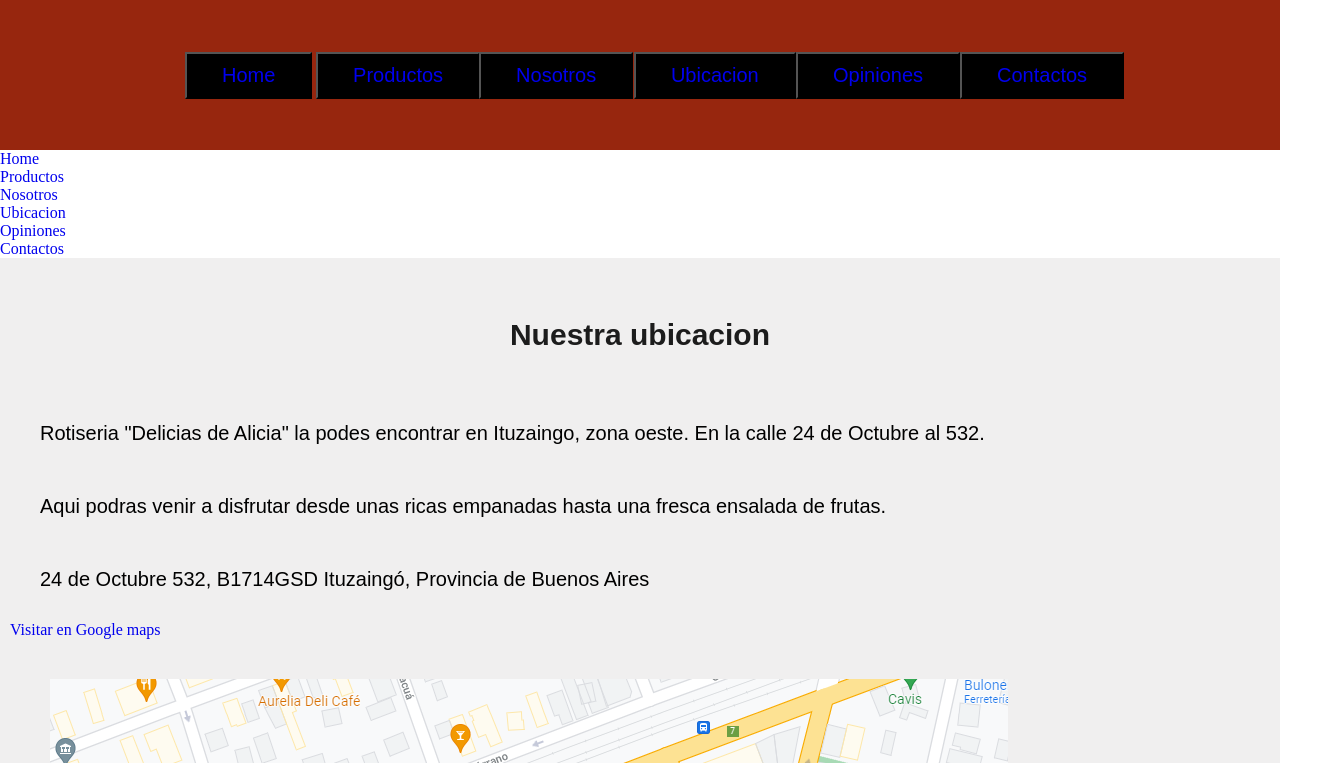
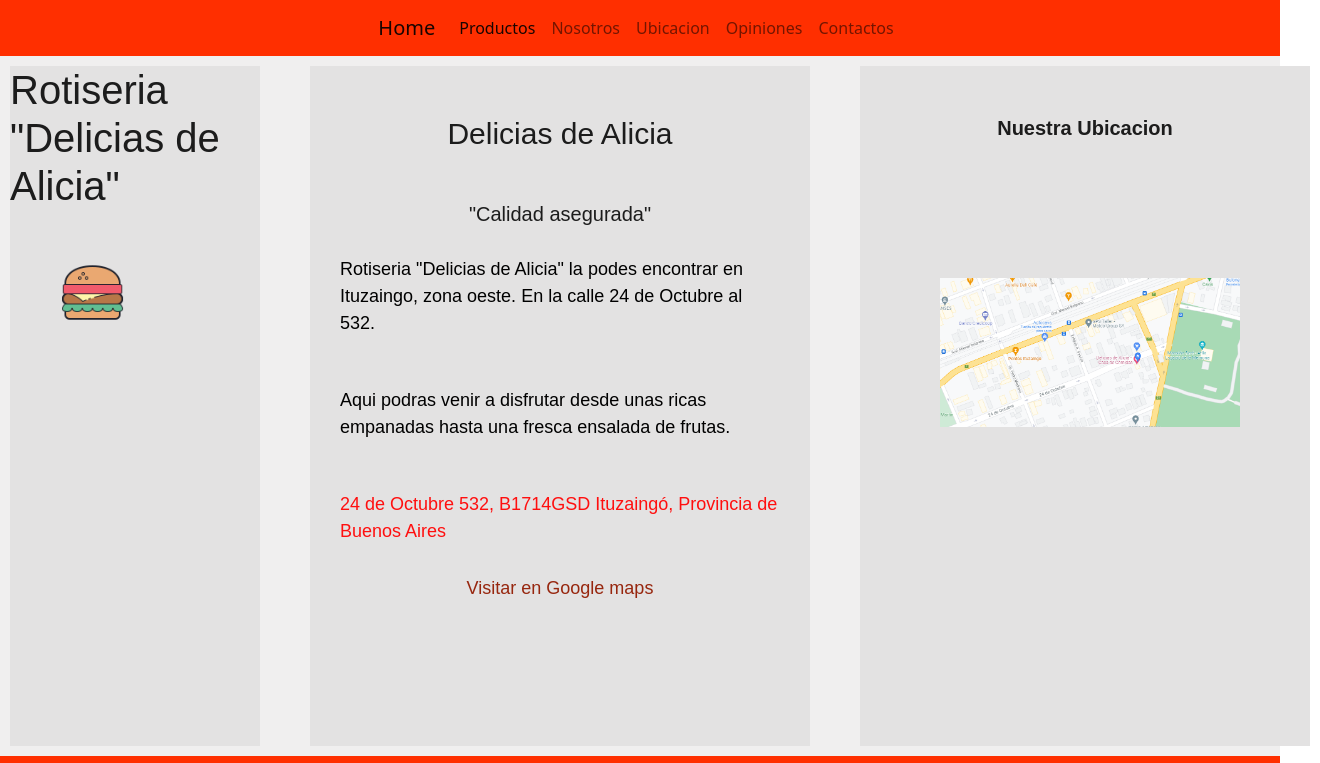
Before and after one commit to SebastianArnez/proyecto_rotiseria_sebastian, a plain HTML site: page secciones/ubicacion.html in a window 1280 px wide. Shown: the top 763 px of the page, 1320 px wide, since content can reach past the window. Drawn offline with nearby package versions, Linux system fonts and the light colour scheme.

Commit message:
segundo commit

```diff
--- a/estetica/style.css
+++ b/estetica/style.css
@@ -6,9 +6,9 @@
 /*HEADER Y NAV*/
 
 header{
-    height: 150px;
+    height: 1fr;
     padding: 0px;
-    background-color: #97260E;
+    background-color: #ff2f00;
     display: flex;
     flex-direction: row;
     justify-content:center;
@@ -16,10 +16,8 @@ header{
 }
 
 .navMenu{
-    color: #97260E;
     font-family: Arial, Helvetica, sans-serif;
     font-size: 20px;
-    background-color: #97260E;
     margin: 0%;
     padding: 0px;
     display: flex;
@@ -32,7 +30,7 @@ header{
 button{
     font-family: Arial, Helvetica, sans-serif;
     font-size: 20px;
-    background-color: black;
+    background-color: #F0EFEF;
     margin: 10%;
     padding: 10px 35px;
     overflow:hidden;
@@ -43,10 +41,6 @@ button:hover {
     color: red;
     box-shadow: inset 0 0 0 3px #606161;
     }
-
-
-
-
 
 a{
     text-decoration: none;
@@ -73,27 +67,22 @@ main{
 .menu{
     background-color: #E3E2E2;
     width: 250px;
-    height: 700px;
+    height: 680px;
 
 }
 
-.vacio{
-    background-color: #F0EFEF;
-    width: 150px;
-    height: 700px;
-}
 
 .texto{
     background-color: #E3E2E2;
     width: 600px;
-    height: 700px;
+    height: 680px;
 
 }
 
 .imagen{
     background-color: #E3E2E2;
     width: 320px;
-    height: 700px;
+    height: 680px;
 
 }
 
@@ -101,8 +90,8 @@ main{
 .ImgDos{
     padding: 20px;
     margin: 20px;
-    max-width: 40%;
-    max-height: 40%;
+    max-width: 50%;
+    max-height: 50%;
 }
 
 h1{
@@ -136,7 +125,7 @@ h3{
 p{
     color: black;
     font-family: Arial, Helvetica, sans-serif;
-    font-size: 20px;
+    font-size: 18px;
     padding: 20px;
     margin: 10px;
     display: flex;
@@ -147,9 +136,9 @@ p{
 
 img{
     padding: 30px;
-    margin: 10px;
-    max-width: 80%;
-    max-height: 80%;
+    margin: 0px;
+    max-width: 100%;
+    max-height: 100%;
 }
 
 
@@ -158,26 +147,21 @@ img{
 
 footer{
     height: 300px;
-    background-color:#E3E2E2;
+    background-color:#ff2f00;
     display: grid;
     grid-template-columns: 350px 400px
 }
 
 
 .footerUno{
-    background-color: #E3E2E2;
+    background-color: #ff2f00;
     width: 350px;
-    height: 200px;
+    height: 250px;
 }
 
-.empty{
-    background-color: #E3E2E2;
-    width: 350px;
-    height: 200px;
-}
 
 .p1{
-    color: #1C1C1C;
+    color: black;
     font-family: Arial, Helvetica, sans-serif;
     font-size: 20px;
     display: flex;
@@ -188,7 +172,7 @@ footer{
 }
 
 .p2{
-    color: #1C1C1C;
+    color: black;
     font-family: Arial, Helvetica, sans-serif;
     font-size: 20px;
     display: flex;
@@ -199,7 +183,7 @@ footer{
 }
 
 .aContacto{
-    color: #97260E;
+    color: rgb(255, 255, 255);
     font-family: Arial, Helvetica, sans-serif;
     font-size: 20px;
     display: flex;
@@ -232,20 +216,20 @@ footer{
 .textoDos{
     background-color: #E3E2E2;
     width: 400px;
-    height: 700px;
+    height: 680px;
 }
 
 .imagenesDeProductos{
     background-color: #E3E2E2;
     width: 590px;
-    height: 800px;
+    height: 680px;
 }
 
 .collage{
     padding: 10px;
     margin: 20px;
     max-width: 550px;
-    max-height: 800px;
+    max-height: 680px;
 }
 
 .ul{
@@ -266,43 +250,96 @@ footer{
     display: flex;
     flex-direction: row;
     justify-content: center;
-    padding: 10px;
-    margin: 10px;
+    padding:0px;
+    margin: 8px;
 }
 
 /*CSS NOSOTROS*/
 
 .mainNosotros{
     background-color: #F0EFEF;
-    margin: 0%;
+    margin: 0px;
     padding: 10px;
-    height: 1000px;
+    height: 980px;
 }
 
 .menuNosotros{
     background-color: #E3E2E2;
     width: 250px;
-    height: 1000px;
+    height: 960px;
 
-}
-
-.vacioNosotros{
-    background-color: #F0EFEF;
-    width: 150px;
-    height: 900px;
 }
 
 .textoTres{
     background-color: #E3E2E2;
     width: 500px;
-    height: 1000px;
+    height: 960px;
 }
 
 .imagenNosotros{
     background-color: #E3E2E2;
     width: 320px;
-    height: 1000px;
+    height: 960px;
 }
+
+
+
+/*CSS UBICACION*/
+
+.sectionUbi{
+    background-color: #F0EFEF;
+    display: grid;
+    grid-template-columns: 250px 50px 500px 50px 450px
+
+}
+
+
+.pUbicacion{
+    color: rgb(255, 15, 15);
+    font-family: Arial, Helvetica, sans-serif;
+    font-size: 18px;
+    padding: 20px;
+    margin: 10px;
+    display: flex;
+    flex-direction: row;
+    justify-content:baseline;
+}
+
+.textoUbi{
+    background-color: #E3E2E2;
+    width: 500px;
+    height: 680px;
+}
+
+.imagenUbicacion{
+    background-color: #E3E2E2;
+    width: 450px;
+}
+
+.imgUbi{
+    max-width: 400px ;
+    max-height: 550px;
+    margin: 30px;
+    padding: 50px;
+}
+
+.imgUbi:hover{
+
+        transform: scale(2.5)
+
+}
+
+.h3Ubi{
+    padding: 50px;
+    font-weight: bolder;
+}
+
+/*CSS OPINIONES*/
+
+{
+
+}
+
 
 /*MOBILE*/
 
--- a/secciones/ubicacion.html
+++ b/secciones/ubicacion.html
@@ -4,6 +4,7 @@
     <meta charset="UTF-8">
     <meta http-equiv="X-UA-Compatible" content="IE=edge">
     <meta name="viewport" content="width=device-width, initial-scale=1.0">
+    <link href="https://cdn.jsdelivr.net/npm/bootstrap@5.1.3/dist/css/bootstrap.min.css" rel="stylesheet" integrity="sha384-1BmE4kWBq78iYhFldvKuhfTAU6auU8tT94WrHftjDbrCEXSU1oBoqyl2QvZ6jIW3" crossorigin="anonymous">
     <title>Rotiseria Alicia-Ubicacion</title>
     <link rel="shortcut icon" href="../imagenes/favicon comida.jpeg" type="image/x-icon">
     <link rel="stylesheet" href="../estetica/style.css">
@@ -11,80 +12,42 @@
 <body>
     <header>
         <div>
-           <nav class="navMenu">
-               <div">
-                   <button>
-                       <a href="../index.html">Home</a>
+            <nav class="navbar navbar-expand-lg navbar-light">
+                <div class="container-fluid">
+                  <a class="navbar-brand" href="../index.html">Home</a>
+                  <button class="navbar-toggler" type="button" data-bs-toggle="collapse" data-bs-target="#navbarNavAltMarkup" aria-controls="navbarNavAltMarkup" aria-expanded="false" aria-label="Toggle navigation">
+                    <span class="navbar-toggler-icon"></span>
                   </button>
+                  <div class="collapse navbar-collapse" id="navbarNavAltMarkup">
+                    <div class="navbar-nav">
+                      <a class="nav-link active" aria-current="page" href="./productos.html">Productos</a>
+                      <a class="nav-link" href="./nosotros.html">Nosotros</a>
+                      <a class="nav-link" href="./ubicacion.html">Ubicacion</a>
+                      <a class="nav-link" href="./opiniones.html">Opiniones</a>
+                      <a class="nav-link" href="./contactos.html">Contactos</a>
                     </div>
-
-               <div>
-                   <button>
-                       <a href="../secciones/productos.html">Productos</a>
-                   </button>
                   </div>
-
-               <div>
-                   <button>
-                       <a href="../secciones/nosotros.html">Nosotros</a>
-                   </button>
-               </div>
-
-               <div>
-                   <button>
-                       <a href="../secciones/ubicacion.html">Ubicacion</a>
-                   </button>
-               </div>
-
-               <div>
-                   <button>
-                       <a href="../secciones/opiniones.html">Opiniones</a>
-                   </button>
-               </div>
-
-               <div>
-                   <button>
-                       <a href="../secciones/contactos.html">Contactos</a>
-                   </button>
                 </div>
               </nav>
        </div>
    </header>
 
 
-    <nav>
-        <ul>
-            <li>
-                <a href="../index.html">Home</a>
+   <main>
+    <section class="sectionUbi">
+        <div class="menu">
+            <h1>Rotiseria "Delicias de Alicia"</h1>
+            <img  class="ImgDos" src="../imagenes/favicon comida.jpeg" alt="Rotisera Delicias de Alicia" />
+        </div>
 
-            </li>
-            <li>
-                <a href="productos.html">Productos</a>
+        <div class="vacioUbi">
+        </div>
 
-            </li>
-            <li>
-                <a href="nosotros.html">Nosotros</a>
 
-            </li>
-            <li>
-                <a href="ubicacion.html">Ubicacion</a>
-
-            </li>
-            <li>
-                <a href="opiniones.html">Opiniones</a>
-
-            </li>
-            <li>
-                <a href="contactos.html">Contactos</a>
-            </li>
-        </ul>
-    </nav>
-
-    <main>
-        <section>
-            <h2>Nuestra ubicacion</h2>
-        </section>
-        <section>
+        <div class="textoUbi">
+            <div>
+                <h2>Delicias de Alicia</h2>
+                <h3>"Calidad asegurada"</h3>
                 <p>
                     Rotiseria "Delicias de Alicia" la podes encontrar en Ituzaingo, zona oeste. En la calle 24 de Octubre al 532.
                 </p>
@@ -92,15 +55,21 @@
                     Aqui podras venir a disfrutar desde unas ricas empanadas hasta una fresca ensalada de frutas.
                 </p>
 
-            <p>
+                <p class="pUbicacion">
                     24 de Octubre 532, B1714GSD Ituzaingó, Provincia de Buenos Aires
                 </p>
-            <a href="https://www.google.com.ar/maps/place/24+de+Octubre+532,+B1714GSD+Ituzaing%C3%B3,+Provincia+de+Buenos+Aires/@-34.6594476,-58.663584,17z/data=!3m1!4b1!4m5!3m4!1s0x95bcc0a7179d9535:0xd1e36b5da6316f58!8m2!3d-34.659452!4d-58.6613953"> Visitar en Google maps</a>
-        </section>
-        <section>
-            <div>
-                <img src="/imagenes/ubicacion.png" alt="Ubicacion" />
+                <a class="info" href="https://www.google.com.ar/maps/place/24+de+Octubre+532,+B1714GSD+Ituzaing%C3%B3,+Provincia+de+Buenos+Aires/@-34.6594476,-58.663584,17z/data=!3m1!4b1!4m5!3m4!1s0x95bcc0a7179d9535:0xd1e36b5da6316f58!8m2!3d-34.659452!4d-58.6613953">Visitar en Google maps</a>
             </div>
+        </div>
+
+        <div class="vacioUbi">
+        </div>
+
+        <div class="imagenUbicacion">
+            <h3 class="h3Ubi">Nuestra Ubicacion</h3>
+            <img class="imgUbi" src="../imagenes/ubicacion.png" alt="Ubicacion" />
+        </div>
+
     </section>
 </main>
 
@@ -118,6 +87,6 @@
             <img class="imgTres" src="../imagenes/comidados.jpeg" alt="Rotiseria Alicia" />
         </div>
     </footer>
-
+    <script src="https://cdn.jsdelivr.net/npm/bootstrap@5.1.3/dist/js/bootstrap.bundle.min.js" integrity="sha384-ka7Sk0Gln4gmtz2MlQnikT1wXgYsOg+OMhuP+IlRH9sENBO0LRn5q+8nbTov4+1p" crossorigin="anonymous"></script>
 </body>
 </html>
```
Also changed, not shown: index.html (+20 -38 lines), secciones/contactos.html (+19 -38 lines), secciones/nosotros.html (+24 -37 lines), secciones/opiniones.html (+19 -38 lines), secciones/productos.html (+15 -33 lines). Lines whose indentation alone changed are shown as unchanged.
